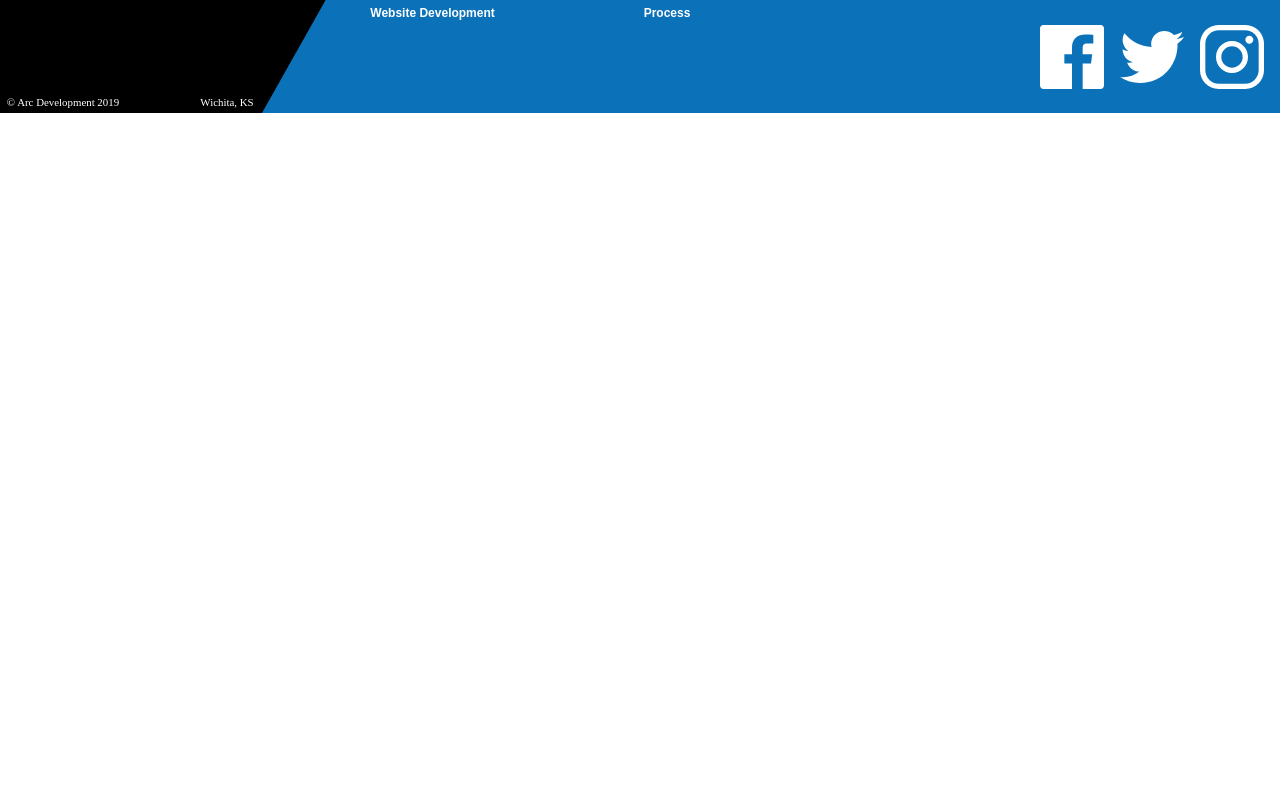
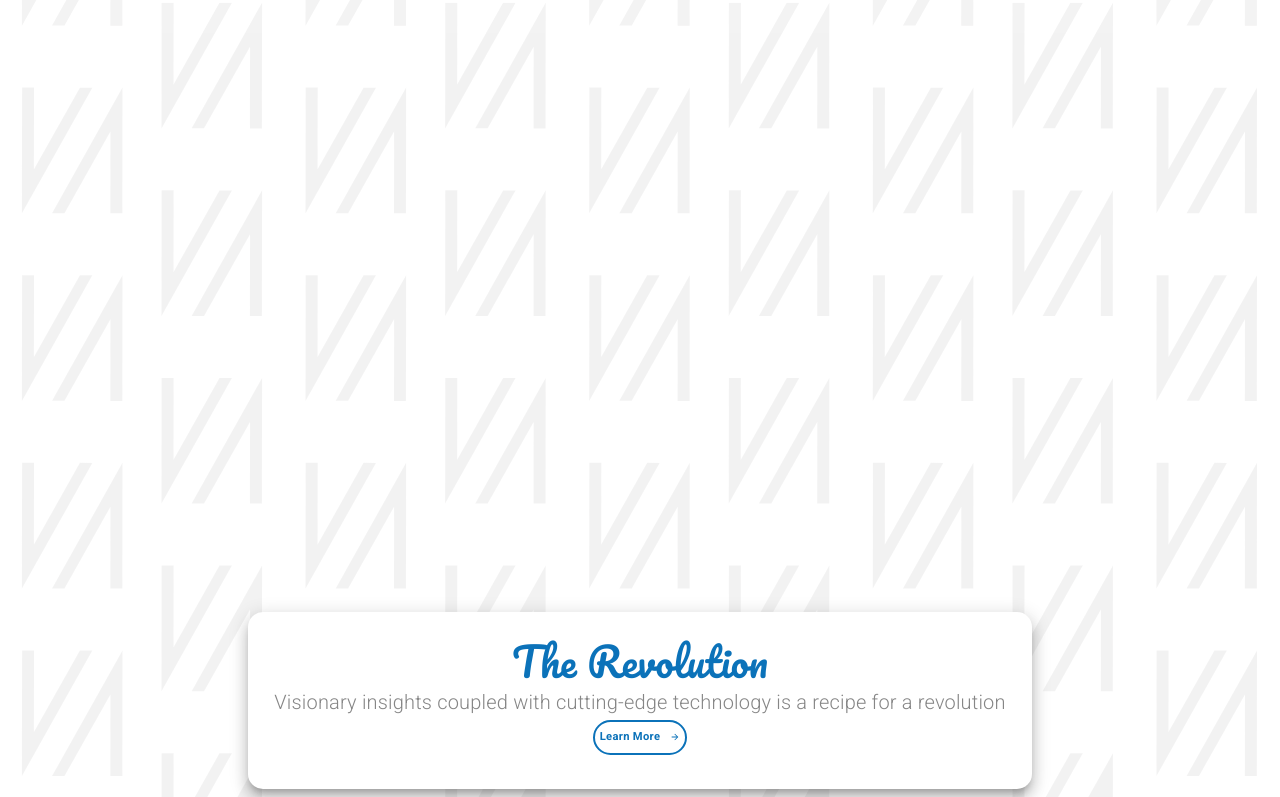
Before and after one commit to oscaramos/arc-development, a React (Create React App) app: page / in a window 1280 px wide. Shown: the part 2000-2797 px from the top of the page. Before the commit the page ends 2113 px from the top, so only its background shows below. Built offline with nearby package versions, Linux system fonts and the light colour scheme.

Commit message:
Add Revolution Card

```diff
--- a/src/components/LandingPage.js
+++ b/src/components/LandingPage.js
@@ -4,14 +4,18 @@ import Lottie from 'react-lottie'
 import Grid from '@material-ui/core/Grid'
 import Button from '@material-ui/core/Button'
 import Typography from '@material-ui/core/Typography'
+import Card from '@material-ui/core/Card'
+import CardContent from '@material-ui/core/CardContent'
 import { useMediaQuery } from '@material-ui/core'
 import { makeStyles, useTheme } from '@material-ui/core/styles'
 
-import ButtonArrow from './ButtonArrow';
+import ButtonArrow from './ButtonArrow'
 import animationData from '../animations/landinganimation/data'
-import customSoftwareIcon from '../assets/Custom Software Icon.svg';
-import mobileAppsIcon from '../assets/mobileIcon.svg';
-import websitesIcon from '../assets/websiteIcon.svg';
+import customSoftwareIcon from '../assets/Custom Software Icon.svg'
+import mobileAppsIcon from '../assets/mobileIcon.svg'
+import websitesIcon from '../assets/websiteIcon.svg'
+import revolutionBackground from '../assets/repeatingBackground.svg';
+
 
 
 
@@ -20,7 +24,7 @@ const useStyles = makeStyles(theme => ({
     maxWidth: '50em',
     minWidth: '20em',
     marginTop: '2em',
-    marginLeft: '10%'
+    marginLeft: '10%',
   },
   estimateButton: {
     ...theme.typography.estimate,
@@ -30,58 +34,72 @@ const useStyles = makeStyles(theme => ({
     width: 145,
     marginRight: 40,
     '&:hover': {
-      backgroundColor: theme.palette.secondary.light
-    }
+      backgroundColor: theme.palette.secondary.light,
+    },
   },
   learnButtonHero: {
     ...theme.typography.learnButton,
     fontSize: '0.9rem',
     height: 45,
-    width: 145
+    width: 145,
   },
   learnButton: {
     ...theme.typography.learnButton,
     fontSize: '0.7rem',
     height: 35,
-    padding: 5
+    padding: 5,
   },
   mainContainer: {
     marginTop: '5em',
-    [theme.breakpoints.down("md")]: {
-      marginTop: '3em'
+    [theme.breakpoints.down('md')]: {
+      marginTop: '3em',
     },
-    [theme.breakpoints.down("xs")]: {
-      marginTop: '2em'
-    }
+    [theme.breakpoints.down('xs')]: {
+      marginTop: '2em',
+    },
   },
   heroTextContainer: {
     minWidth: '21.5em',
     marginLeft: '1em',
-    [theme.breakpoints.down("xs")]: {
-      marginLeft: 0
-    }
+    [theme.breakpoints.down('xs')]: {
+      marginLeft: 0,
+    },
   },
   specialText: {
     fontFamily: 'Pacifico',
-    color: theme.palette.common.arcOrange
+    color: theme.palette.common.arcOrange,
   },
   subtitle: {
-    marginBottom: '1em'
+    marginBottom: '1em',
   },
   icon: {
     marginLeft: '2em',
-    [theme.breakpoints.down("xs")]: {
-      marginLeft: 0
+    [theme.breakpoints.down('xs')]: {
+      marginLeft: 0,
     },
-    [theme.breakpoints.down("sm")]: {
-      marginTop: '2em'
-    }
+    [theme.breakpoints.down('sm')]: {
+      marginTop: '2em',
+    },
   },
   servicesContainer: {
     marginTop: '12em',
-    [theme.breakpoints.down("sm")]: {
-      padding: 25
-    }
+    [theme.breakpoints.down('sm')]: {
+      padding: 25,
+    },
+  },
+  revolutionBackground: {
+    backgroundImage: `url(${revolutionBackground})`,
+    backgroundPosition: 'center',
+    backgroundSize: 'cover',
+    backgroundRepeat: 'no-repeat',
+    height: '100%',
+    width: '100%'
+  },
+  revolutionCard: {
+    position: 'absolute',
+    boxShadow: theme.shadows[10],
+    borderRadius: 15,
+    padding: 10
   }
 }))
 
@@ -137,10 +155,10 @@ const LandingPage = () => {
       <Grid
         container direction='row'
         className={classes.servicesContainer}
-        justify={matchesSM? 'center': undefined}
-        style={{ textAlign: matchesSM? 'center': undefined }}
+        justify={matchesSM ? 'center' : undefined}
+        style={{ textAlign: matchesSM ? 'center' : undefined }}
       >
-        <Grid item style={{  marginLeft: matchesSM? 0 : '5em' }}>
+        <Grid item style={{ marginLeft: matchesSM ? 0 : '5em' }}>
           <Typography variant='h4'>
             Custom Software Development
           </Typography>
@@ -163,8 +181,8 @@ const LandingPage = () => {
       <Grid
         container direction='row'
         className={classes.servicesContainer}
-        justify={matchesSM? 'center': 'flex-end'}
-        style={{ textAlign: matchesSM? 'center': undefined }}
+        justify={matchesSM ? 'center' : 'flex-end'}
+        style={{ textAlign: matchesSM ? 'center' : undefined }}
       >
         <Grid item>
           <Typography variant='h4'>
@@ -175,14 +193,14 @@ const LandingPage = () => {
           </Typography>
           <Typography variant='subtitle1'>
             Integrate your web experience or create a standalone
-            {matchesSM? null: <br />} with either mobile platform.
+            {matchesSM ? null : <br />} with either mobile platform.
           </Typography>
           <Button variant='outlined' className={classes.learnButton}>
             <span style={{ marginRight: 10 }}>Learn More</span>
             <ButtonArrow width={10} height={10} fill={theme.palette.common.arcBlue} />
           </Button>
         </Grid>
-        <Grid item style={{marginRight: matchesSM? 0 : '5em'}}>
+        <Grid item style={{ marginRight: matchesSM ? 0 : '5em' }}>
           <img className={classes.icon} alt='mobile apps icon' src={mobileAppsIcon} />
         </Grid>
       </Grid>
@@ -191,10 +209,10 @@ const LandingPage = () => {
       <Grid
         container direction='row'
         className={classes.servicesContainer}
-        justify={matchesSM? 'center': undefined}
-        style={{ textAlign: matchesSM? 'center': undefined }}
+        justify={matchesSM ? 'center' : undefined}
+        style={{ textAlign: matchesSM ? 'center' : undefined }}
       >
-        <Grid item style={{  marginLeft: matchesSM? 0 : '5em' }}>
+        <Grid item style={{ marginLeft: matchesSM ? 0 : '5em' }}>
           <Typography variant='h4'>
             Website Development
           </Typography>
@@ -214,6 +232,37 @@ const LandingPage = () => {
         </Grid>
       </Grid>
 
+      <Grid item>
+        <Grid container alignItems='center' justify='center' style={{ height: '100em' }}>
+          <Card className={classes.revolutionCard}>
+            <CardContent>
+              <Grid container direction='column' alignItems='center'>
+
+                <Grid item>
+                  <Typography variant='h3'>
+                    The Revolution
+                  </Typography>
+                </Grid>
+
+                <Grid item>
+                  <Typography variant='subtitle1'>
+                    Visionary insights coupled with cutting-edge
+                    technology is a recipe for a revolution
+                  </Typography>
+                </Grid>
+
+                <Grid item>
+                  <Button variant='outlined' className={classes.learnButton}>
+                    <span style={{ marginRight: 10 }}>Learn More</span>
+                    <ButtonArrow width={10} height={10} fill={theme.palette.common.arcBlue} />
+                  </Button>
+                </Grid>
+              </Grid>
+            </CardContent>
+          </Card>
+          <div className={classes.revolutionBackground} />
+        </Grid>
+      </Grid>
     </Grid>
   )
 }
```
